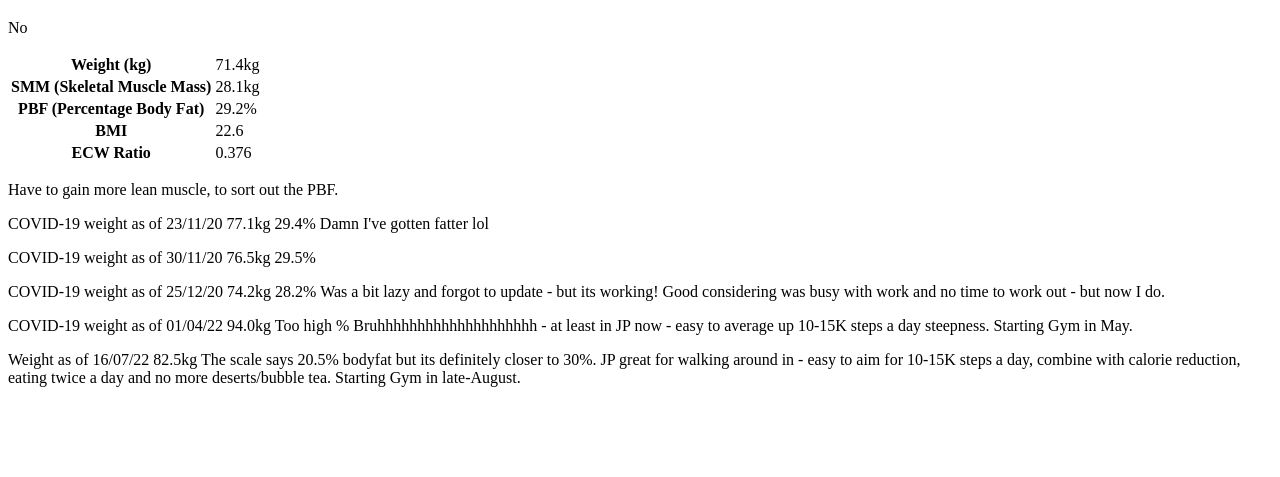
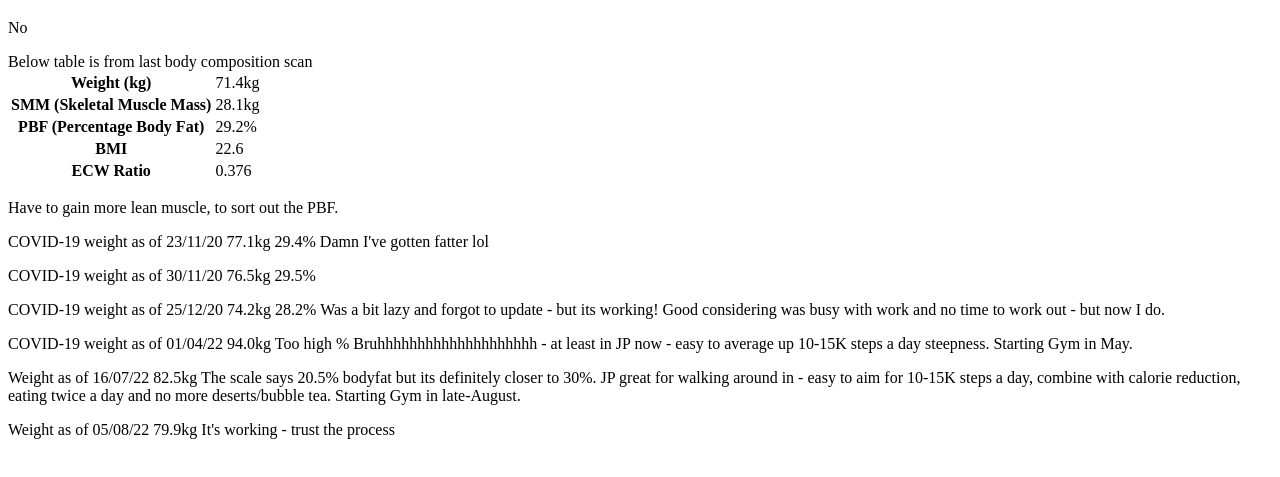
Before and after one commit to raildex1/israaqswole.github.io, a plain HTML site: page index.html in a window 1280 px wide. Shown: the part 61-538 px from the top of the page. Drawn offline with Linux system fonts and the light colour scheme.

Commit message:
Update index.html

```diff
--- a/index.html
+++ b/index.html
@@ -5,6 +5,8 @@
 <h1>Is Raaqim Swole?</h1>
 
 <p>No</p>
+
+Below table is from last body composition scan
 
 <table>
 <tr>
@@ -55,5 +57,9 @@
     The scale says 20.5% bodyfat but its definitely closer to 30%.
     JP great for walking around in - easy to aim for 10-15K steps a day, combine with calorie reduction, eating twice a day and no more deserts/bubble tea. Starting Gym in late-August.
     </p>
+<p>Weight as of 05/08/22
+    79.9kg
+    It's working - trust the process
+    </p>
 </body>
 </html>
```
